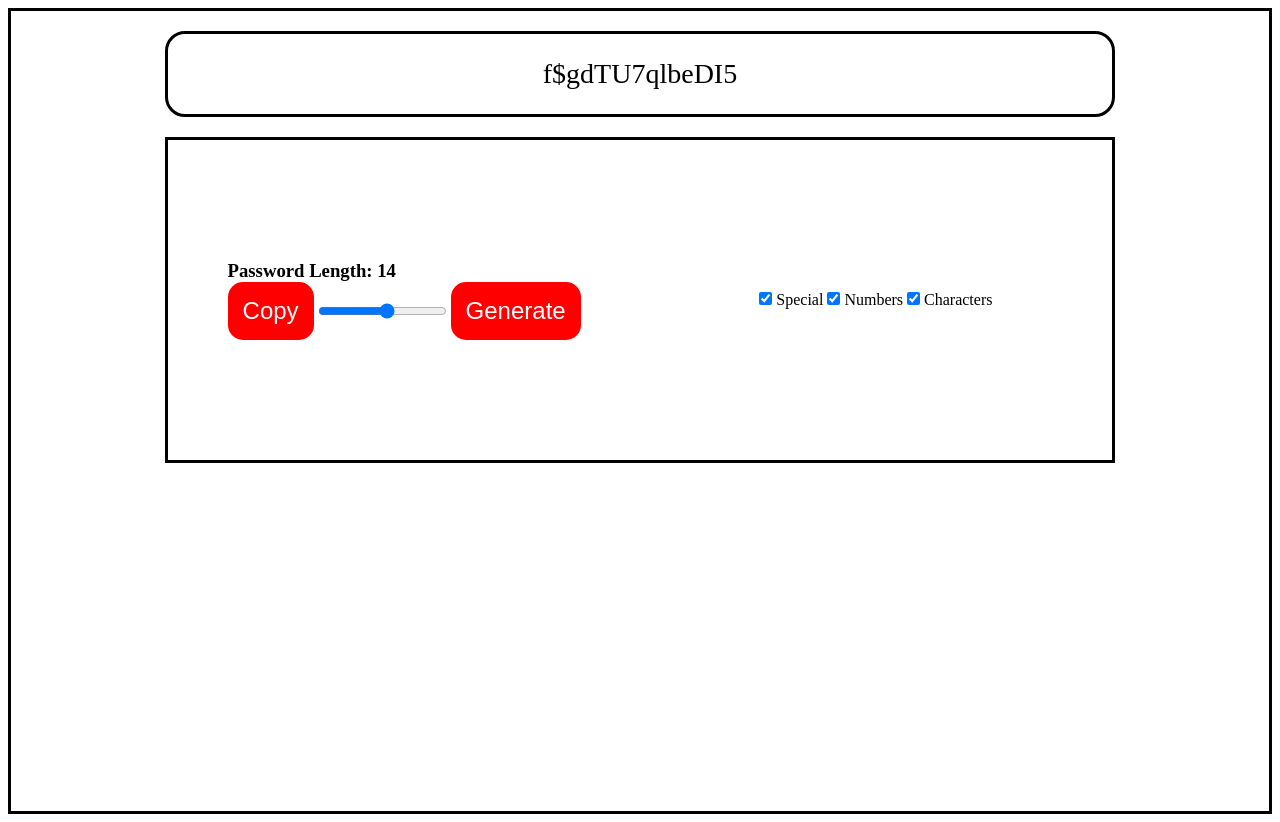
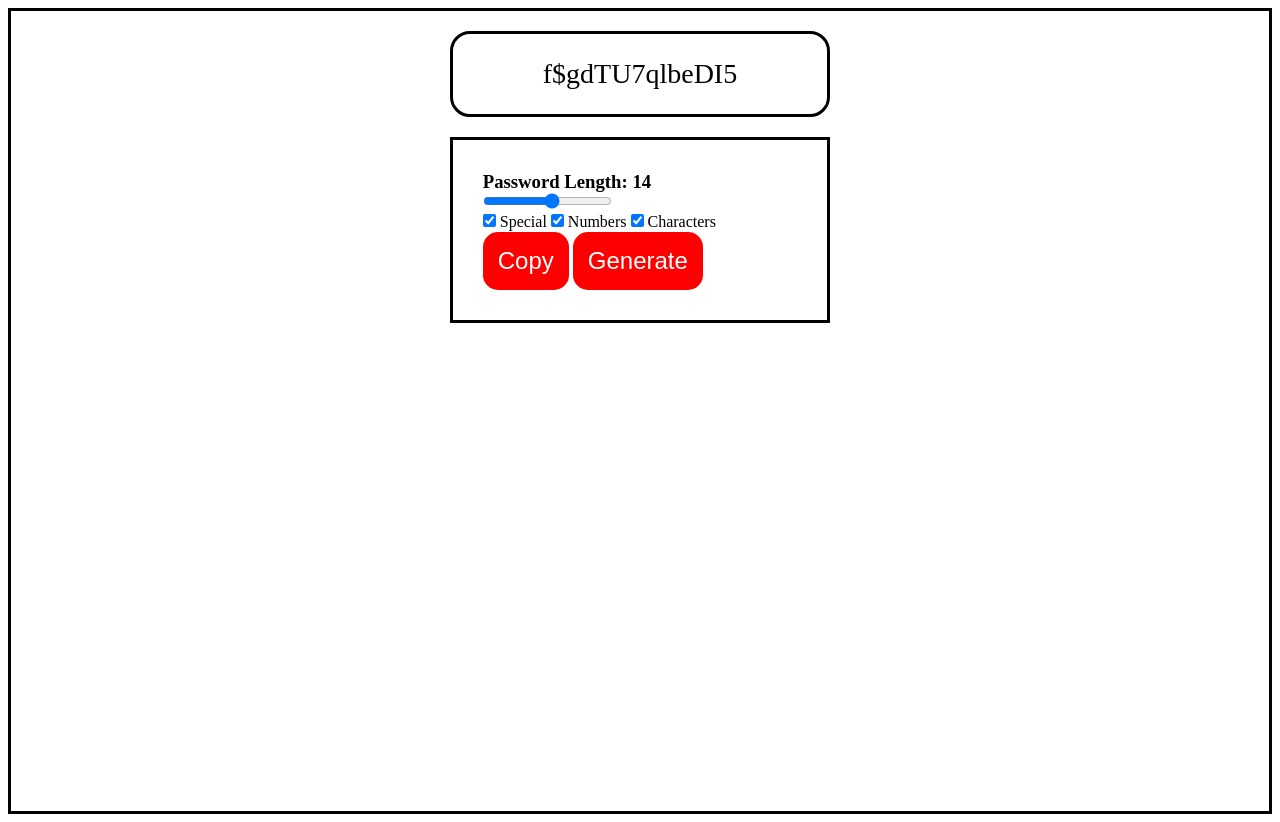
Before and after one commit to brycekrause/password-generator, a plain HTML site: page website/index.html in a window 1280 px wide. Drawn offline with Linux system fonts and the light colour scheme.

Commit message:
css changes

```diff
--- a/website/index.css
+++ b/website/index.css
@@ -11,7 +11,7 @@
 }
 
 #output_container{
-    width: 75%;
+    width: 25%;
     height: 10vh;
     border-radius: 20px;
     font-size: 28px;
@@ -21,15 +21,19 @@
     align-items: center;
     justify-content: center;
     margin: 20px auto;
+    padding: 0px 30px;
 }
 
 .elements{
-    width: 75%;
-    height: 40vh;
+    width: 25%;
+    height: 15vh;
     display: grid;
-    grid-template-columns: repeat(2, 1fr);
     grid-template-rows: repeat(1, 1fr);
     border: solid;
+    padding: 30px;
+}
+.elements > div{
+    width: 100%;
 }
 .button{
     background-color: red;
--- a/website/index.html
+++ b/website/index.html
@@ -10,12 +10,10 @@
     <div id="container">
         <div id="output_container"></div>
         <div class="elements">
+            <div class="row1">
                 <div>
                     <h3>Password Length: <span></span></h3>
-
-                <button class="button">Copy</button>
                     <input type="range" min="1" max="25" value="14" id="length_slider">
-                <button id="generate" class="button">Generate</button>
                 </div>
 
                 <div>
@@ -29,6 +27,12 @@
 
             </div>
 
+            <div class="row2">
+                <button class="button copy">Copy</button>
+                <button id="generate" class="button">Generate</button>
+            </div>
+        </div>
+
     </div>
 
 
```
Lines whose indentation alone changed are shown as unchanged.
